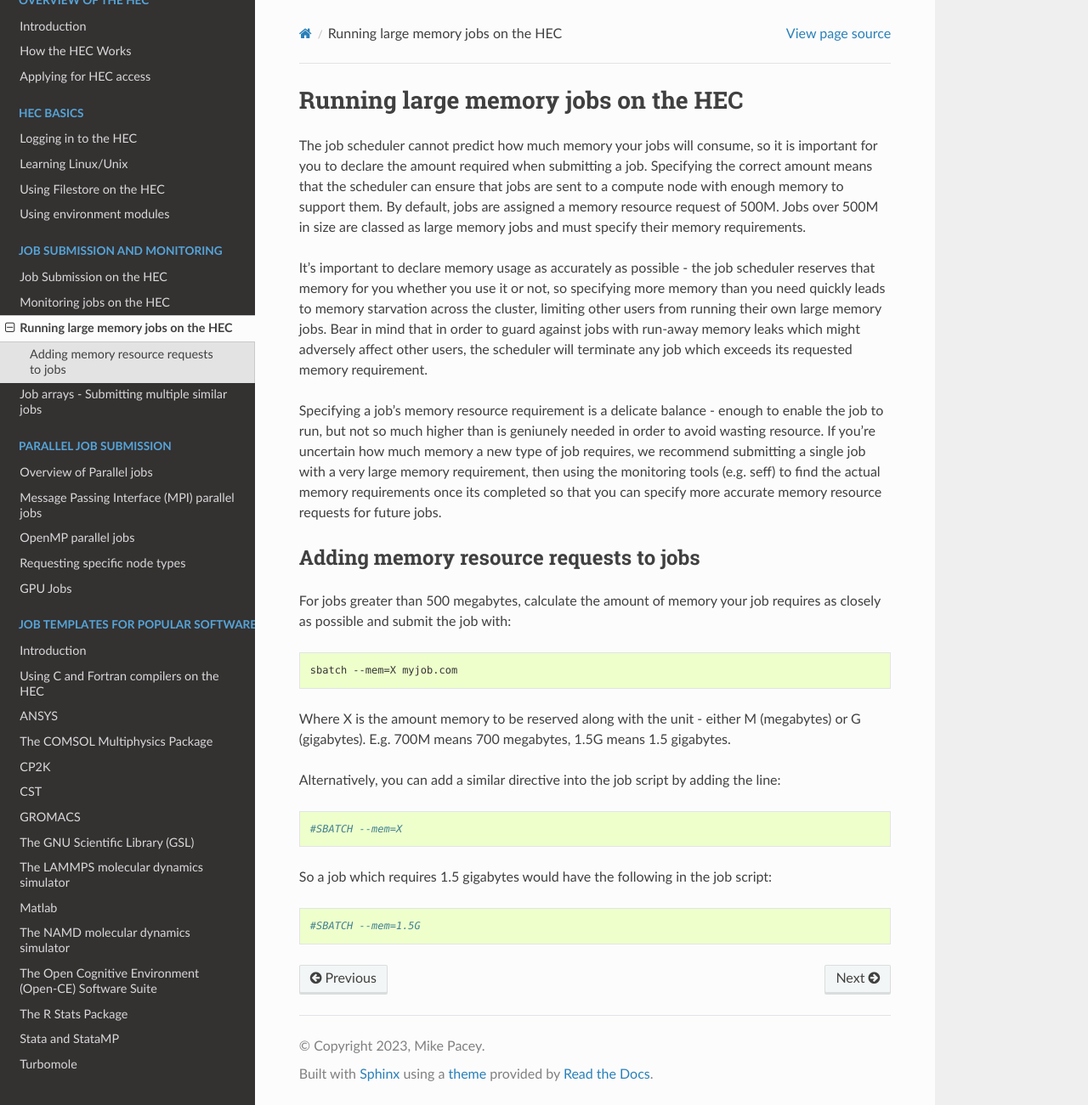
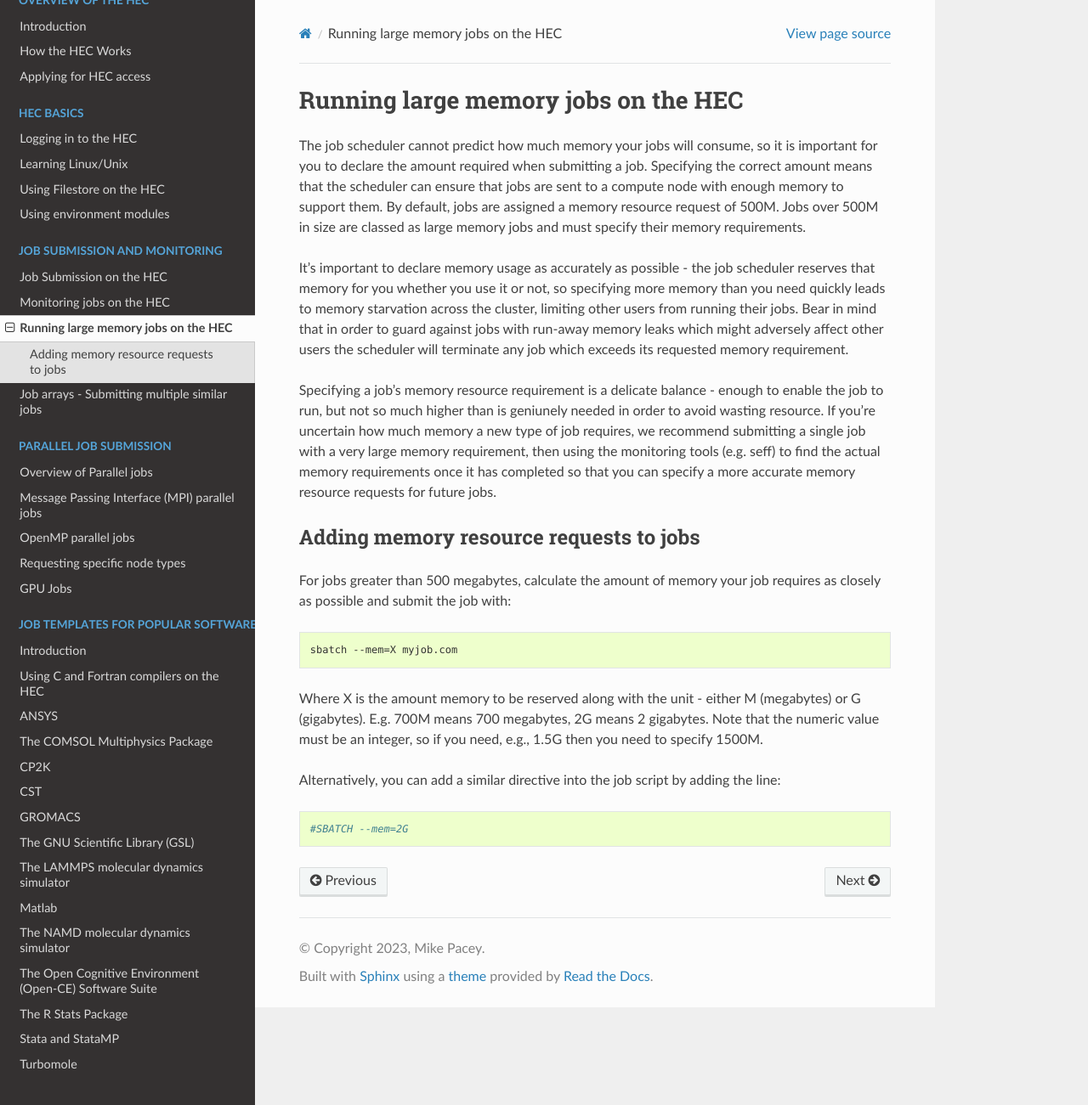
Before and after one commit to MikePacey/Lancaster-HEC, a Sphinx documentation site: the page built from docs/largemem.rst, in a window 1280 px wide and 1301 px high. Shown: the whole window at 85% size. Built offline with Sphinx 7.4.7 and the Read the Docs theme 2.0.0, drawn with Linux system fonts in a browser that asks for light colours; formulas are drawn with MathJax 3.

Commit message:
main branch

```diff
--- a/docs/largemem.rst
+++ b/docs/largemem.rst
@@ -14,9 +14,9 @@ It's important to declare memory usage as accurately as
 possible - the job scheduler reserves that memory for you
 whether you use it or not, so specifying more memory than
 you need quickly leads to memory starvation across the cluster,
-limiting other users from running their own large memory jobs.
+limiting other users from running their jobs.
 Bear in mind that in order to guard against jobs with run-away
-memory leaks which might adversely affect other users, the
+memory leaks which might adversely affect other users the
 scheduler will terminate any job which exceeds its requested
 memory requirement.
 
@@ -26,8 +26,8 @@ higher than is geniunely needed in order to avoid wasting
 resource. If you're uncertain how much memory a new type of
 job requires, we recommend submitting a single job with a
 very large memory requirement, then using the monitoring tools
-(e.g. seff) to find the actual memory requirements once its
-completed so that you can specify more accurate memory resource
+(e.g. seff) to find the actual memory requirements once it has
+completed so that you can specify a more accurate memory resource
 requests for future jobs.
 
 Adding memory resource requests to jobs
@@ -42,17 +42,12 @@ memory your job requires as closely as possible and submit the job with:
 
 Where X is the amount memory to be reserved along with the unit -
 either M (megabytes) or G (gigabytes). E.g. 700M means 700 megabytes,
-1.5G means 1.5 gigabytes.
+2G means 2 gigabytes. Note that the numeric value must be an integer,
+so if you need, e.g., 1.5G then you need to specify 1500M.
 
 Alternatively, you can add a similar directive into the job script
 by adding the line:
 
 .. code-block:: bash
 
-  #SBATCH --mem=X
-
-So a job which requires 1.5 gigabytes would have the following in the job script:
-
-.. code-block:: bash
-
-  #SBATCH --mem=1.5G
+  #SBATCH --mem=2G
```
